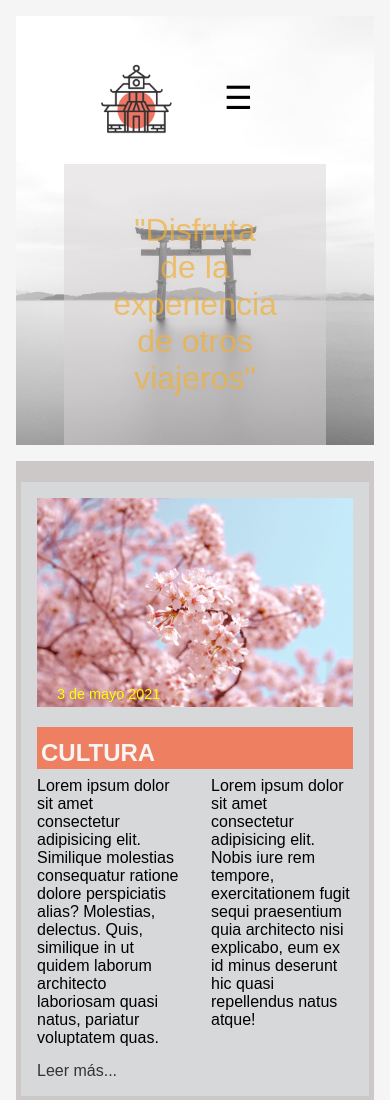
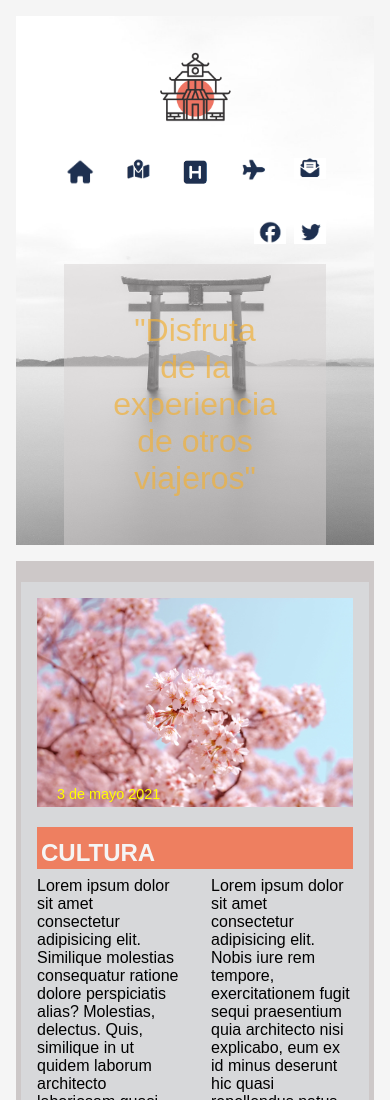
Before and after one commit to Antonia90/1.1---HTML-y-CSS, a plain HTML site: page index.html in a window 390 px wide. Shown: the top 1100 px of the page. Drawn offline with Linux system fonts and the light colour scheme.

Commit message:
Modifiación del header en viewport pequeño

```diff
--- a/index.html
+++ b/index.html
@@ -14,31 +14,35 @@
           <img src="icons/favicon.ico" alt="logo de la página de viajes" />
         </div>
         <nav class="main-nav">
-          <button class="menu-toggle" aria-label="Abrir menú">☰</button>
           <ul>
             <li>
               <a href="#"
-                ><img src="icons/home-icon.png" alt="Inicio" />Inicio</a
+                ><img src="icons/home-icon.png" alt="Inicio" />
+                <p>Inicio</p></a
               >
             </li>
             <li>
               <a href="#"
-                ><img src="icons/route-icon.png" alt="Rutas" />Rutas</a
+                ><img src="icons/route-icon.png" alt="Rutas" />
+                <p>Rutas</p></a
               >
             </li>
             <li>
               <a href="#"
-                ><img src="icons/hotel-icon.png" alt="Hoteles" />Hoteles</a
+                ><img src="icons/hotel-icon.png" alt="Hoteles" />
+                <p>Hoteles</p></a
               >
             </li>
             <li>
               <a href="#"
-                ><img src="icons/plane-icon.png" alt="Vuelos" />Vuelos</a
+                ><img src="icons/plane-icon.png" alt="Vuelos" />
+                <p>Vuelos</p></a
               >
             </li>
             <li>
               <a href="#"
-                ><img src="icons/contact-icon.png" alt="Contacto" />Contacto</a
+                ><img src="icons/contact-icon.png" alt="Contacto" />
+                <p>Contacto</p></a
               >
             </li>
           </ul>
--- a/style.css
+++ b/style.css
@@ -80,14 +80,6 @@ footer {
 .social a img {
   width: 2em;
   height: auto;
-}
-.menu-toggle {
-  display: none;
-  font-size: 2em;
-  background: none;
-  border: none;
-  cursor: pointer;
-  margin-left: auto;
 }
 
 .social {
@@ -220,24 +212,21 @@ footer div {
 }
 
 @media only screen and (max-width: 768px) {
-  .menu-toggle {
-    display: block;
+  .top-bar {
+    display: flex;
+    flex-direction: column;
+    height: 200px;
   }
-
-  .social a {
-    display: none;
+  .logo,
+  .main-nav,
+  .social {
+    width: 100%;
+    margin: 0;
+    padding: 0;
+    justify-content: center;
   }
-
-  .main-nav ul {
-    display: none;
-    flex-direction: column;
-    gap: 0;
-    background-color: rgba(255, 255, 255, 0.9);
-    position: absolute;
-    top: 60px;
-    left: 0;
-    width: 100%;
-    padding: 1em;
+  .social {
+    justify-content: end;
   }
 
   .main-nav ul.active {
@@ -255,10 +244,10 @@ footer div {
     width: 100%;
     padding: 5px;
   }
-aside{
-  width: 100%;
-  margin: 0;
-}
+  aside {
+    width: 100%;
+    margin: 0;
+  }
   article {
     max-width: 300px;
     max-height: 700px;
@@ -279,5 +268,7 @@ aside{
     max-width: 400px;
     min-width: 200px;
   }
-
+  .main-nav li p {
+    display: none;
+  }
 }
```
